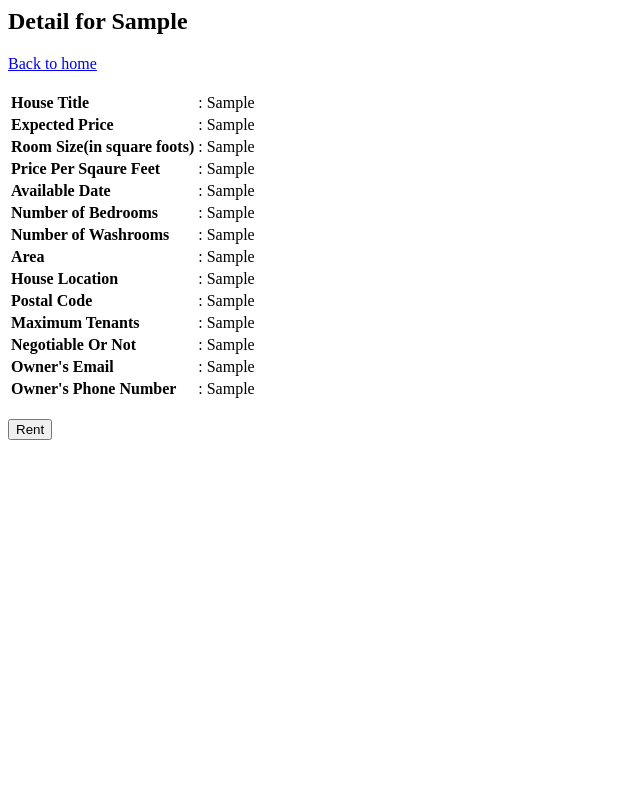
After one commit to elenaaaa11/izubzu, a Django app: template app/templates/app/view.html in a window 1280 px wide. The commit adds this page. Shown: the whole page, without its empty margins (0-640 px from the left). Run offline with Django 3.2, Linux system fonts and the light colour scheme; the template is opened without the code that fills it: most values are stand-ins (such as "Sample title", 1, 10 or a date in 2020).

Commit message:
commit #4

```diff
--- a/app/templates/app/rent.html
+++ b/app/templates/app/rent.html
@@ -2,7 +2,7 @@
 <html>
 <body>
     <h2>All houses for rent</h2>
-    <img src="{% static 'app/images/logo.png' %}" width="10%" alt="Izubzu Logo"/><br/>
+    <img src="{% static 'app/images/logo.png' %}" width="10%" alt="Izubzu Logo"/><br/><br/>
     <table border=1>
         <thead>
             <th>House Title</th>
@@ -16,7 +16,7 @@
             <td>{{ house.2 }}</td>
             <td>{{ house.9 }}</td>
             <td>
-                <a herf="view/{{ house.0 }}"></button></a> |
+                <a herf="view/{{ house.0 }}">View Details</button></a> |
                 <form method="POST" style="display: inline;">
                 <input type="hidden" name="id" value="{{house.0}}"/>
                 <button onclick="return confirm('Are you sure you want to rent {{house.0}}?');" type="submit" name="action" value="rent">Rent</button>
--- /dev/null
+++ b/app/templates/app/view.html
@@ -0,0 +1,83 @@
+<html>
+<body>
+    <h2>Detail for {{house.0}}</h2>
+    <a href="/">Back to home</a>
+    <br/><br/>
+    <table style='text-align:left'>
+        <tr>
+            <th>House Title</th>
+            <td>:</td>
+            <td>{{ house.0 }}</td>
+        </tr>
+        <tr>
+            <th>Expected Price</th>
+            <td>:</td>
+            <td>{{ house.9 }}</td>
+        </tr>
+        <tr>
+            <th>Room Size(in square foots)</th>
+            <td>:</td>
+            <td>{{ house.2 }}</td>
+        </tr>
+        <tr>
+            <th>Price Per Sqaure Feet</th>
+            <td>:</td>
+            <td>{{ house.10 }}</td>
+        </tr>
+        <tr>
+            <th>Available Date</th>
+            <td>:</td>
+            <td>{{ house.8 }}</td>
+        </tr>
+        <tr>
+            <th>Number of Bedrooms</th>
+            <td>:</td>
+            <td>{{ house.5 }}</td>
+        </tr>
+        <tr>
+            <th>Number of Washrooms</th>
+            <td>:</td>
+            <td>{{ house.6 }}</td>
+        </tr>
+        <tr>
+            <th>Area</th>
+            <td>:</td>
+            <td>{{ house.1 }}</td>
+        </tr>
+        <tr>
+            <th>House Location</th>
+            <td>:</td>
+            <td>{{ house.3 }}</td>
+        </tr>
+        <tr>
+            <th>Postal Code</th>
+            <td>:</td>
+            <td>{{ house.4 }}</td>
+        </tr>
+        <tr>
+            <th>Maximum Tenants</th>
+            <td>:</td>
+            <td>{{ house.7 }}</td>
+        </tr>
+        <tr>
+            <th>Negotiable Or Not</th>
+            <td>:</td>
+            <td>{{ house.11 }}</td>
+        </tr>
+        <tr>
+            <th>Owner's Email</th>
+            <td>:</td>
+            <td>{{ house.12 }}</td>
+        </tr>
+        <tr>
+            <th>Owner's Phone Number</th>
+            <td>:</td>
+            <td>{{ house.13 }}</td>
+        </tr>
+    </table></br>
+    <form method="POST" style="display: inline;">
+        <input type="hidden" name="id" value="{{house.0}}"/>
+        <button onclick="return confirm('Are you sure you want to rent {{house.0}}?');" type="submit" name="action" value="rent">Rent</button>
+        </form>
+</body>
+</html>
```
Also changed, not shown: app/views.py (+18 -0 lines).
